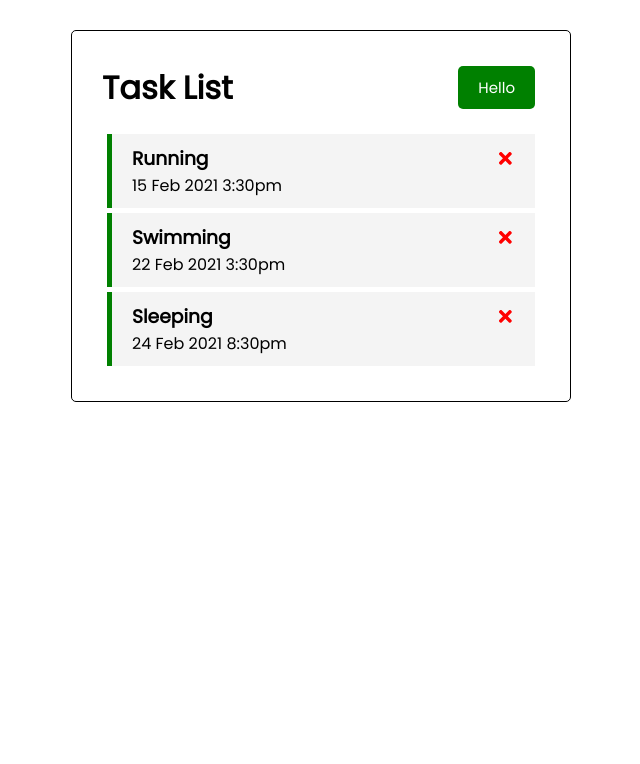
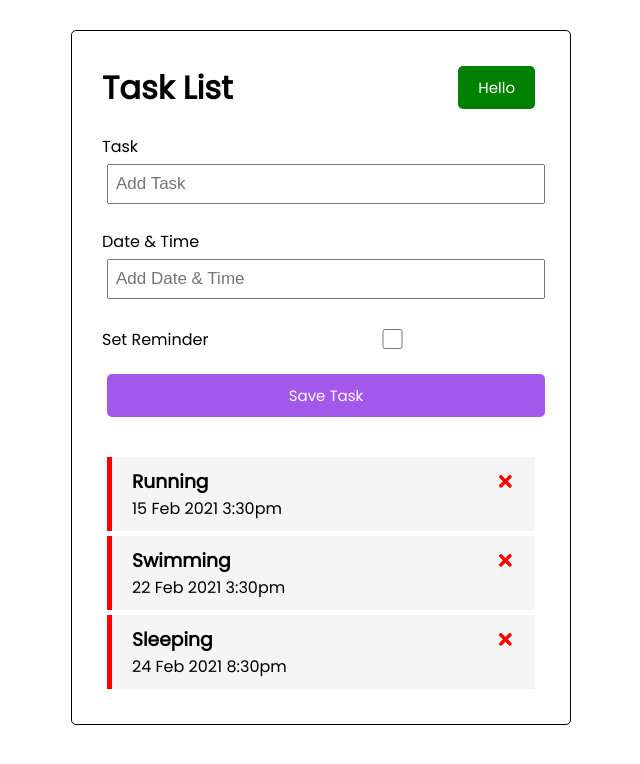
Before and after one commit to chewern/task-manager, a React (Create React App) app: page / in a window 1280 px wide. Shown: the top 764 px of the page, without its empty margins (319-959 px from the left). Built offline with nearby package versions, Linux system fonts and the light colour scheme.

Commit message:
Ability to add new tasks

```diff
--- a/src/App.js
+++ b/src/App.js
@@ -1,5 +1,6 @@
 import Header from "./components/Header";
 import Tasks from "./components/Tasks";
+import AddTask from "./components/AddTask";
 import { useState } from "react";
 
 const App = () => {
@@ -24,6 +25,14 @@
     },
   ]);
 
+  //Add Task
+  const addTask = (task) => {
+    //generate a random number between 1 and 10000
+    const id = Math.floor(Math.random() * 10000) + 1;
+    const newTask = { id, ...task };
+    setTasks([...tasks, newTask]); //...tasks is to copy in the current tasks, followed by the newTask
+  };
+
   //Delete task
   const deleteTask = (id) => {
     setTasks(tasks.filter((task) => task.id !== id));
@@ -41,6 +50,7 @@
   return (
     <div className="container">
       <Header title="Task List" />
+      <AddTask onAdd={addTask} />
       {tasks.length > 0 ? (
         <Tasks tasks={tasks} onDelete={deleteTask} onToggle={toggleReminder} />
       ) : (
--- /dev/null
+++ b/src/components/AddTask.js
@@ -0,0 +1,60 @@
+import { useState } from "react";
+
+const AddTask = ({ onAdd }) => {
+  const [text, setText] = useState("");
+  const [day, setDay] = useState("");
+  const [reminder, setReminder] = useState(false);
+
+  const onSubmit = (e) => {
+    e.preventDefault(); //prevent submitting to a page
+
+    if (!text) {
+      alert("Please add a task");
+      return; //this will exit the function
+    }
+
+    //this will capture the entries
+    onAdd({ text, day, reminder });
+
+    //below will clear the form after entries are capture by onAdd
+    setText("");
+    setDay("");
+    setReminder(false);
+  };
+
+  return (
+    <form className="add-form" onSubmit={onSubmit}>
+      <div className="form-control">
+        <label>Task</label>
+        <input
+          type="text"
+          placeholder="Add Task"
+          value={text}
+          onChange={(e) => setText(e.target.value)}
+        />
+      </div>
+      <div className="form-control">
+        <label>Date & Time</label>
+        <input
+          type="text"
+          placeholder="Add Date & Time"
+          value={day}
+          onChange={(e) => setDay(e.target.value)}
+        />
+      </div>
+      <div className="form-control form-control-check">
+        <label>Set Reminder</label>
+        <input
+          type="checkbox"
+          checked={reminder}
+          value={reminder}
+          onChange={(e) => setReminder(e.currentTarget.checked)}
+        />
+      </div>
+
+      <input className="btn btn-block" type="submit" value="Save Task" />
+    </form>
+  );
+};
+
+export default AddTask;
--- a/src/index.css
+++ b/src/index.css
@@ -29,7 +29,7 @@
 
 .btn {
   display: inline-block;
-  background: #000;
+  background: rgb(164, 88, 235);
   color: #fff;
   border: none;
   padding: 10px 20px;
@@ -55,14 +55,14 @@
 }
 
 .task {
-  background: #f4f4f4;
+  background: #f1f0f0af;
   margin: 5px;
   padding: 10px 20px;
   cursor: pointer;
 }
 
 .task.reminder {
-  border-left: 5px solid green;
+  border-left: 5px solid red;
 }
 
 .task h3 {
```
